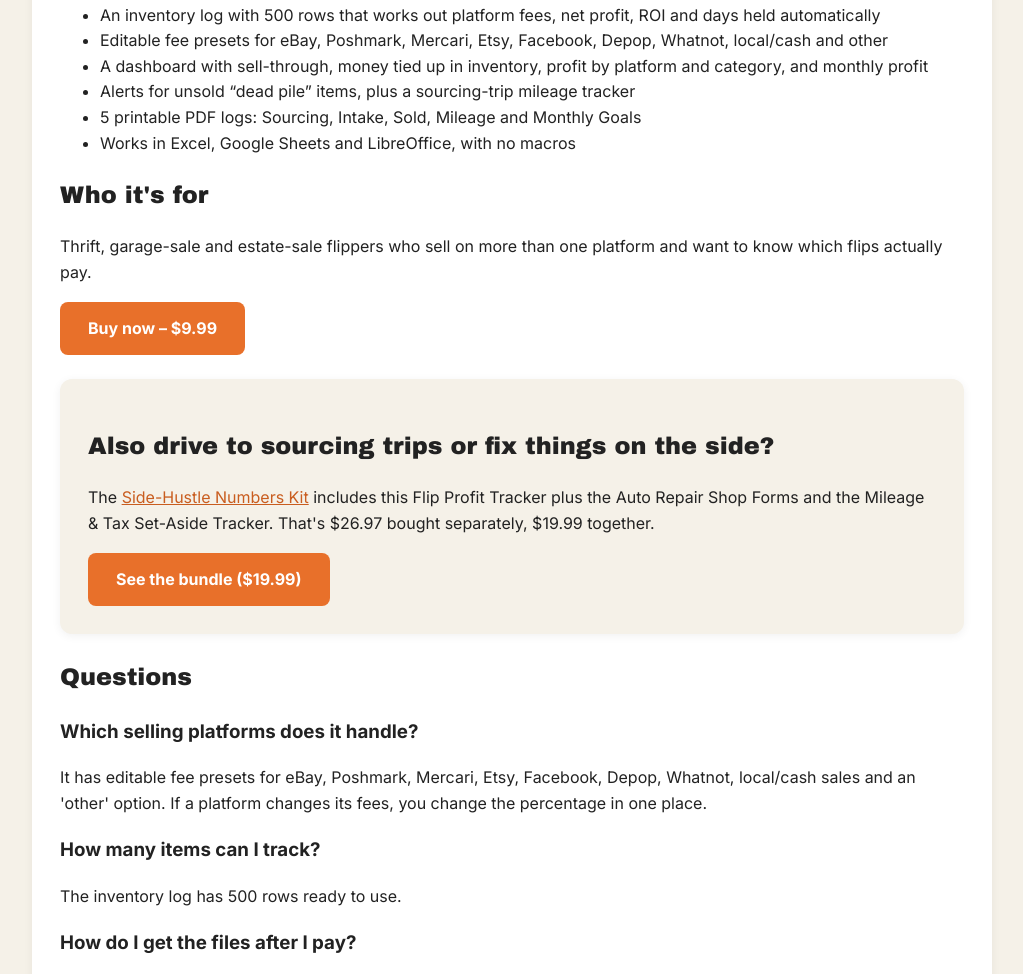
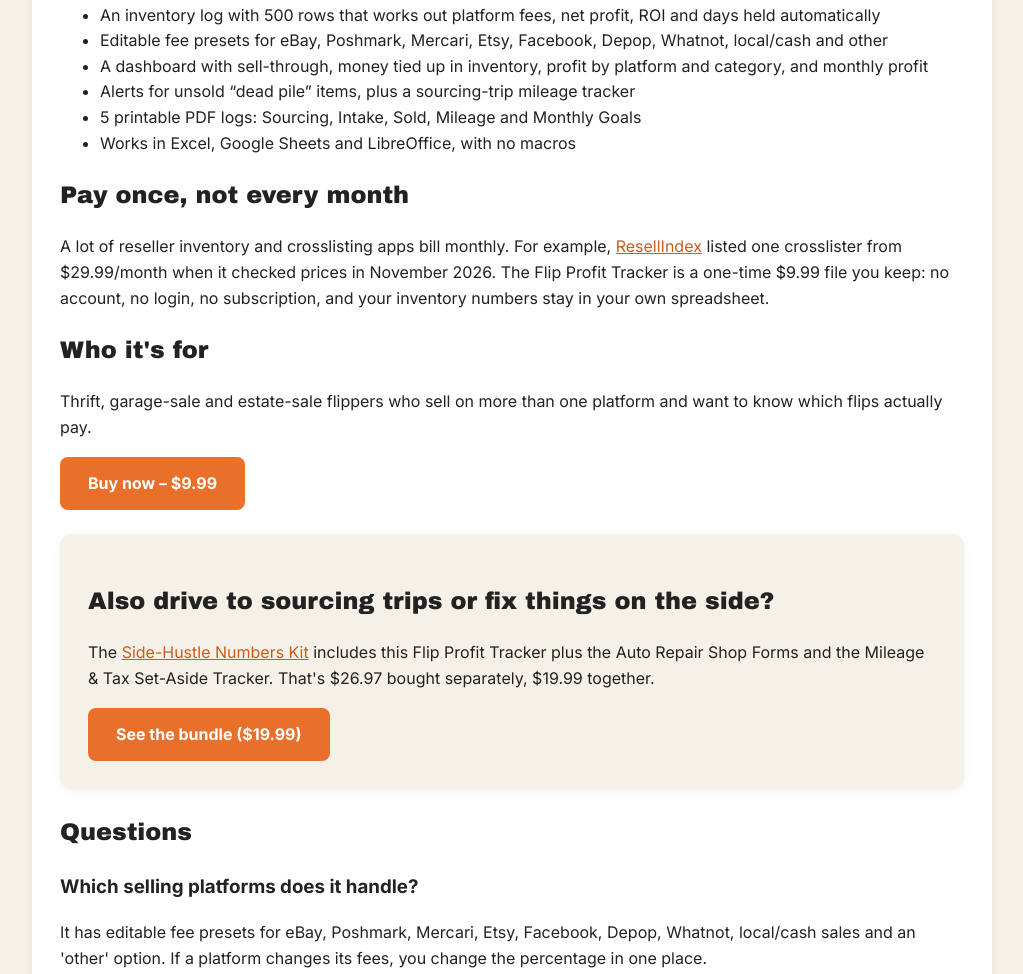
Before and after one commit to Canop3n3r/grease-pencil-co, a plain HTML site: page flip-profit-tracker.html in a window 1280 px wide. Shown: the part 1332-2306 px from the top of the page, without its empty margins (128-1151 px from the left). Drawn offline with Linux system fonts and the light colour scheme.

Commit message:
Product page: pay-once vs monthly apps section

```diff
--- a/flip-profit-tracker.html
+++ b/flip-profit-tracker.html
@@ -11,7 +11,7 @@
 <p style="font-size:1.1rem">Fees <strong id="oF"></strong> &middot; Net profit <strong id="oP"></strong> &middot; ROI <strong id="oR"></strong> &middot; Profit per day held <strong id="oD"></strong></p><p id="oW" style="margin-top:-6px"></p>
 <p>Now picture that for every item you own, with the month totaled and the slow sellers flagged for you. That's the Flip Profit Tracker.</p><a class="btn payhip-buy-button" data-product="KC9D8" data-theme="none" href="https://payhip.com/b/KC9D8">Get the full tracker – $9.99</a></div>
 <script>(function(){function $(i){return document.getElementById(i)}function n(i){return parseFloat($(i).value)||0}function m(x){return (x<0?"-$":"$")+Math.abs(x).toFixed(2)}function preset(){var v=$("dp").value;if(v=="posh"){$("df").value=20;$("dx").value=0}else{v=v.split(",");$("df").value=v[0];$("dx").value=v[1]}calc()}function calc(){var s=n("ds"),f;if($("dp").value=="posh"&&s<15){f=s>0?2.95:0}else{f=s*n("df")/100+(s>0?n("dx"):0)}var p=s-f-n("dc")-n("dh"),d=n("dd");$("oF").textContent=m(f);$("oP").textContent=m(p);$("oR").textContent=n("dc")>0?Math.round(p/n("dc")*100)+"%":"n/a";$("oD").textContent=d>0?m(p/d):"n/a";$("oW").textContent=d>=90?"Held 90+ days: the tracker would flag this as dead pile so you drop the price or move it.":p<=0?"This one lost money. The tracker shows you which platforms and categories do this.":""}$("dp").onchange=preset;document.querySelectorAll("#d input").forEach(function(e){e.oninput=calc});calc()})();</script>
-<h2>What's included</h2><ul><li>An inventory log with 500 rows that works out platform fees, net profit, ROI and days held automatically</li><li>Editable fee presets for eBay, Poshmark, Mercari, Etsy, Facebook, Depop, Whatnot, local/cash and other</li><li>A dashboard with sell-through, money tied up in inventory, profit by platform and category, and monthly profit</li><li>Alerts for unsold “dead pile” items, plus a sourcing-trip mileage tracker</li><li>5 printable PDF logs: Sourcing, Intake, Sold, Mileage and Monthly Goals</li><li>Works in Excel, Google Sheets and LibreOffice, with no macros</li></ul><h2>Who it's for</h2><p>Thrift, garage-sale and estate-sale flippers who sell on more than one platform and want to know which flips actually pay.</p><p><a class="btn payhip-buy-button" data-product="KC9D8" data-theme="none" href="https://payhip.com/b/KC9D8">Buy now – $9.99</a></p>
+<h2>What's included</h2><ul><li>An inventory log with 500 rows that works out platform fees, net profit, ROI and days held automatically</li><li>Editable fee presets for eBay, Poshmark, Mercari, Etsy, Facebook, Depop, Whatnot, local/cash and other</li><li>A dashboard with sell-through, money tied up in inventory, profit by platform and category, and monthly profit</li><li>Alerts for unsold “dead pile” items, plus a sourcing-trip mileage tracker</li><li>5 printable PDF logs: Sourcing, Intake, Sold, Mileage and Monthly Goals</li><li>Works in Excel, Google Sheets and LibreOffice, with no macros</li></ul><h2 id="pay-once">Pay once, not every month</h2><p>A lot of reseller inventory and crosslisting apps bill monthly. For example, <a href="https://resellindex.co.uk/" rel="nofollow">ResellIndex</a> listed one crosslister from $29.99/month when it checked prices in November 2026. The Flip Profit Tracker is a one-time $9.99 file you keep: no account, no login, no subscription, and your inventory numbers stay in your own spreadsheet.</p><h2>Who it's for</h2><p>Thrift, garage-sale and estate-sale flippers who sell on more than one platform and want to know which flips actually pay.</p><p><a class="btn payhip-buy-button" data-product="KC9D8" data-theme="none" href="https://payhip.com/b/KC9D8">Buy now – $9.99</a></p>
 <div class="card" style="background:#F5F1E8"><h2>Also drive to sourcing trips or fix things on the side?</h2><p>The <a href="side-hustle-numbers-kit.html">Side-Hustle Numbers Kit</a> includes this Flip Profit Tracker plus the Auto Repair Shop Forms and the Mileage &amp; Tax Set-Aside Tracker. That's $26.97 bought separately, $19.99 together.</p><a class="btn" href="side-hustle-numbers-kit.html">See the bundle ($19.99)</a></div>
 <h2>Questions</h2><h3>Which selling platforms does it handle?</h3><p>It has editable fee presets for eBay, Poshmark, Mercari, Etsy, Facebook, Depop, Whatnot, local/cash sales and an &#x27;other&#x27; option. If a platform changes its fees, you change the percentage in one place.</p><h3>How many items can I track?</h3><p>The inventory log has 500 rows ready to use.</p><h3>How do I get the files after I pay?</h3><p>Checkout is handled by Payhip. Right after payment you get a download link on screen and by email. It&#x27;s a zip file, nothing is shipped.</p><h3>Does it work in Google Sheets?</h3><p>Yes. The spreadsheet works in Excel, Google Sheets and LibreOffice and uses no macros. In Google Sheets, upload the .xlsx file to Drive and open it with Google Sheets.</p><h3>What if a file won&#x27;t open?</h3><p>If a file is corrupted, won&#x27;t open or is missing something we listed, message us through the Payhip store within 14 days of purchase and we&#x27;ll send a working replacement or a full refund. Otherwise sales are final because files can&#x27;t be returned.</p>
 <p><small>This is a digital download, so nothing is shipped. It's a tool for organizing and estimating your numbers, not financial, tax or legal advice. Free guide: <a href="guides/real-ebay-profit-after-fees.html">How to calculate real eBay profit after fees</a>.</small></p></article></main><footer>&copy; 2026 Grease Pencil Co. &middot; <a href="index.html#about">About</a> &middot; <a href="https://payhip.com/greasepencilco">Store</a> &middot; <a href="refund.html">Refund Policy</a> &middot; <a href="terms.html">Terms</a> &middot; <a href="privacy.html">Privacy</a></footer><script src="https://payhip.com/payhip.js"></script></body></html>
```
